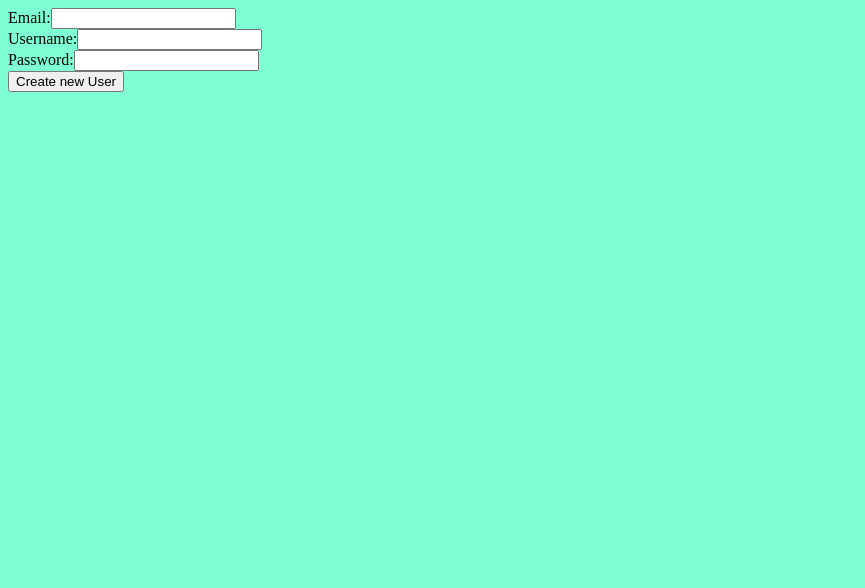
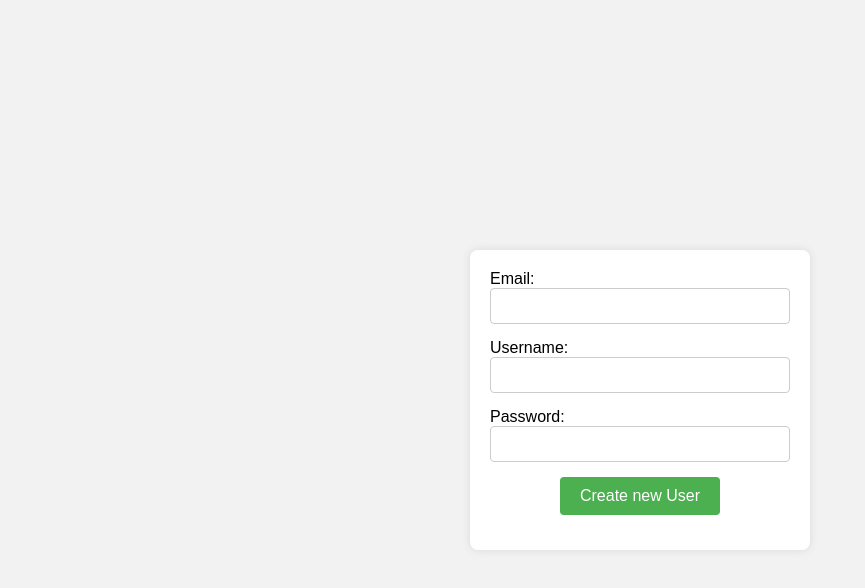
Before and after one commit to kushraj1204/wap-assignments, a website: page lab12/views/users.html in a window 1280 px wide. Shown: the whole page, without its empty margins (0-865 px from the left). Drawn offline with Linux system fonts and the light colour scheme; files that its build step writes are made by us from their sources.

Commit message:
added some styling

```diff
--- a/lab12/index.js
+++ b/lab12/index.js
@@ -11,6 +11,7 @@ app.use('/',homeRouter);
 app.use('/products',productRouter);
 app.use('/users',userRouter);
 app.use((req,resp,next)=>{
+    a++;
     resp.sendFile((path.join(__dirname,'views','404.html')));
 });
 
--- /dev/null
+++ b/lab12/resources/css/error.css
@@ -0,0 +1,31 @@
+body {
+    font-family: Arial, sans-serif;
+    background-color: #f2f2f2;
+    margin: 0;
+    padding: 0;
+    display: flex;
+    justify-content: center;
+    align-items: center;
+    height: 100vh;
+}
+
+h1 {
+    font-size: 24px;
+    color: #333;
+    text-align: center;
+    margin-bottom: 20px;
+}
+
+a {
+    display: inline-block;
+    padding: 10px 20px;
+    background-color: #4CAF50;
+    color: #fff;
+    text-decoration: none;
+    border-radius: 4px;
+    transition: background-color 0.3s ease;
+}
+
+a:hover {
+    background-color: #45a049;
+}
--- /dev/null
+++ b/lab12/resources/css/form.css
@@ -0,0 +1,51 @@
+body {
+    font-family: Arial, sans-serif;
+    display: flex;
+    justify-content: center;
+    align-items: center;
+    height: 100vh;
+    margin: 0;
+    background-color: #f2f2f2;
+}
+
+form {
+    background-color: #fff;
+    padding: 20px;
+    border-radius: 8px;
+    box-shadow: 0 0 10px rgba(0, 0, 0, 0.1);
+    width: 300px;
+}
+
+form div {
+    margin-bottom: 15px;
+}
+
+form div:last-child {
+    text-align: center;
+}
+
+form input[type="text"],
+form input[type="password"],
+form input[type="email"],
+form input[type="number"] {
+    width: 100%;
+    padding: 8px;
+    border: 1px solid #ccc;
+    border-radius: 4px;
+    box-sizing: border-box;
+    font-size: 16px;
+}
+
+form button {
+    background-color: #4CAF50;
+    color: white;
+    padding: 10px 20px;
+    border: none;
+    border-radius: 4px;
+    cursor: pointer;
+    font-size: 16px;
+}
+
+form button:hover {
+    background-color: #45a049;
+}
--- /dev/null
+++ b/lab12/resources/css/home.css
@@ -0,0 +1,39 @@
+body {
+    font-family: Arial, sans-serif;
+    background-color: #f2f2f2;
+    margin: 0;
+    padding: 0;
+    display: flex;
+    justify-content: center;
+    align-items: center;
+    height: 100vh;
+}
+
+a {
+    text-decoration: none;
+}
+
+.container {
+    display: flex;
+    justify-content: center;
+    align-items: center;
+}
+
+.link {
+    border: 2px solid #fff;
+    padding: 20px;
+    margin: 10px;
+    background-color: #4CAF50;
+    color: #fff;
+    text-align: center;
+    text-transform: uppercase;
+    font-weight: bold;
+    border-radius: 8px;
+    transition: background-color 0.3s ease;
+    cursor: pointer;
+    text-decoration: none;
+}
+
+.link:hover {
+    background-color: #45a049;
+}
--- a/lab12/resources/css/main.css
+++ /dev/null
@@ -1,3 +0,0 @@
-body{
-    background-color: aquamarine;
-}
--- a/lab12/views/users.html
+++ b/lab12/views/users.html
@@ -3,14 +3,14 @@
 <head>
     <meta charset="UTF-8">
     <meta name="viewport" content="width=device-width, initial-scale=1.0">
-    <title>Users</title>
-    <link href="/main.css" rel="stylesheet">
+    <title>Products</title>
+    <link href="/form.css" rel="stylesheet">
 </head>
 <body>
     <form action="/users" method="POST">
-        <div>Email:<input name="email"></div>
-        <div>Username:<input name="username"></div>
-        <div>Password:<input name="password" type="password"></div>
+        <div>Email:<input name="email" type="email" required></div>
+        <div>Username:<input name="username" type="text"  required></div>
+        <div>Password:<input name="password" type="password" required></div>
         <div><button type="submit">Create new User</button></div>
     </form>
 </body>
```
Also changed, not shown: lab12/views/404.html (+5 -2 lines), lab12/views/500.html (+8 -2 lines), lab12/views/home.html (+4 -5 lines), lab12/views/products.html (+4 -4 lines).
